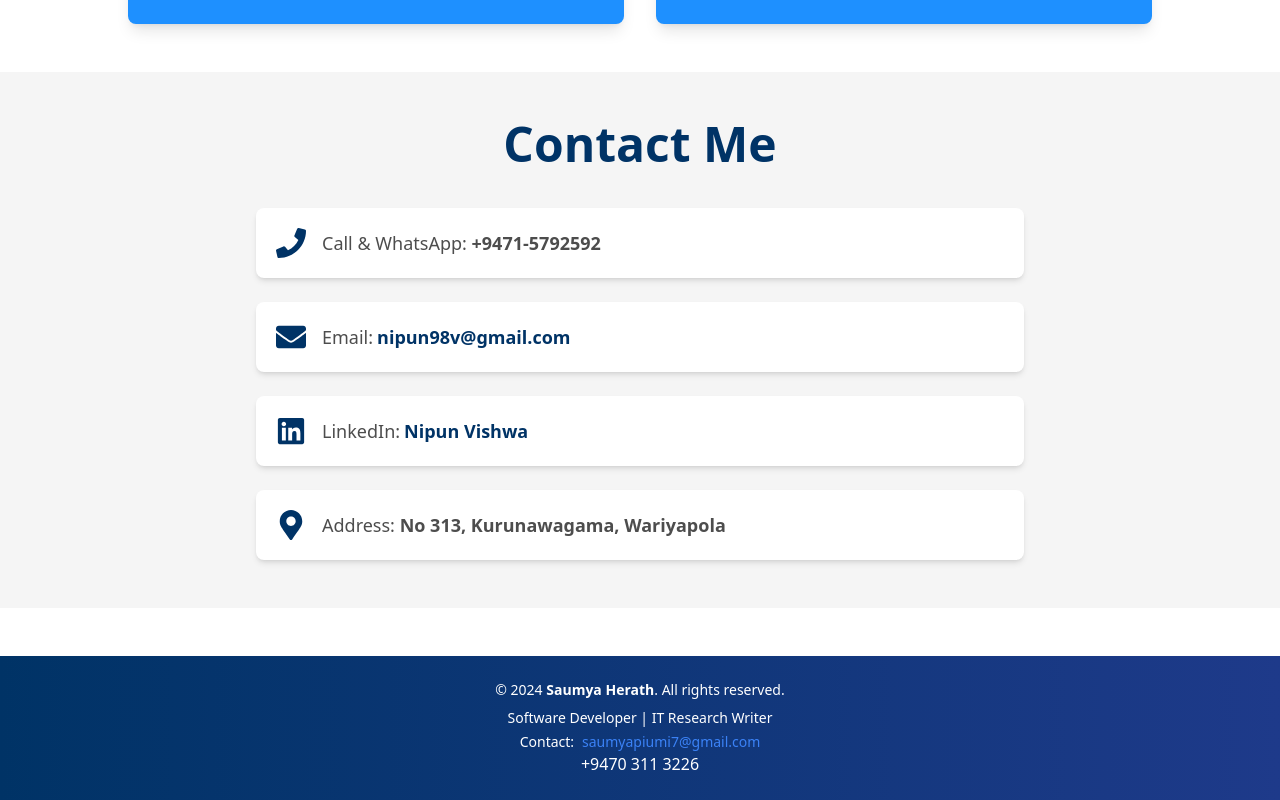
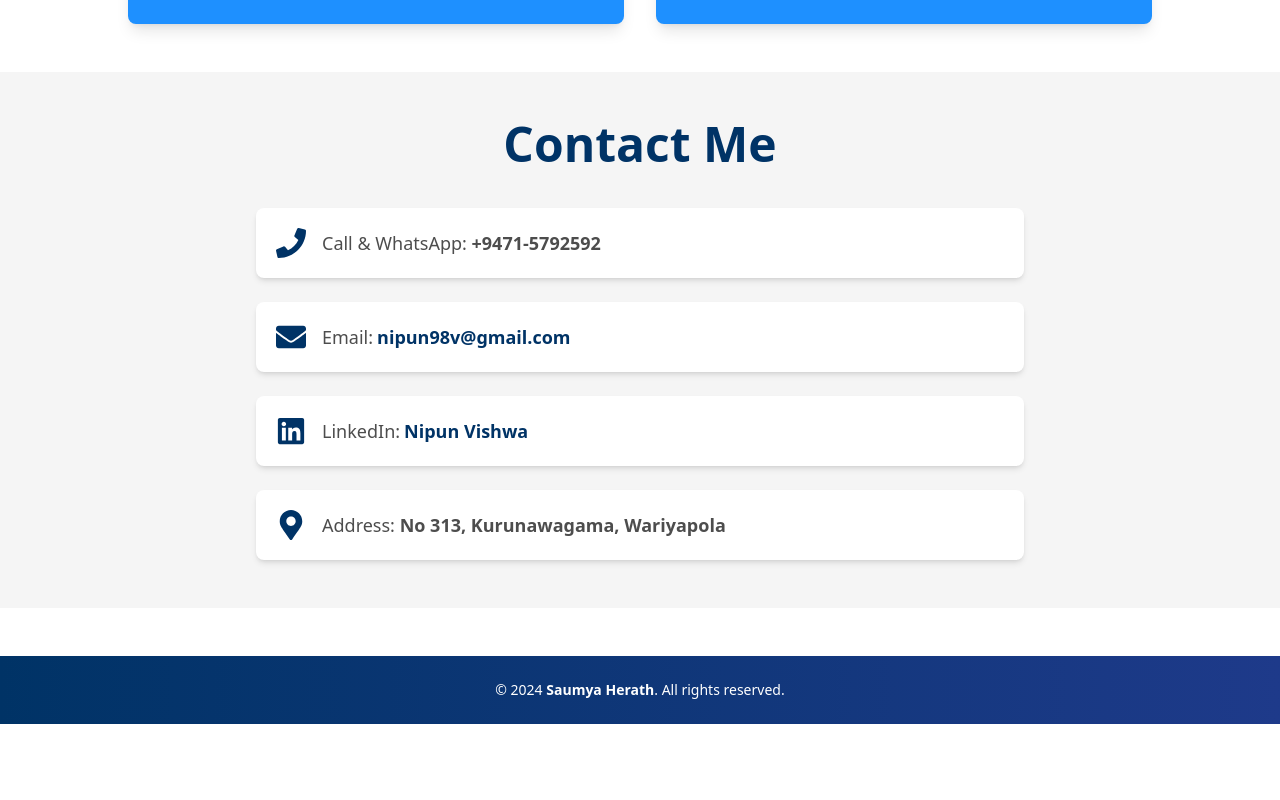
Before and after one commit to saumyapiumi7/Nipun-Vishwa, a React (Vite) app: page / in a window 1280 px wide. Shown: the part 2652-3452 px from the top of the page. After the commit the page ends 3376 px from the top, so only its background shows below. Built offline with nearby package versions, Linux system fonts and the light colour scheme.

Commit message:
add final

```diff
--- a/src/components/Footer.jsx
+++ b/src/components/Footer.jsx
@@ -3,18 +3,8 @@ const Footer = () => {
         <footer className="bg-gradient-to-r from-navyBlue to-blue-900 text-white py-6 shadow-lg">
             <div className="max-w-5xl mx-auto px-4 flex flex-col items-center">
                 <p className="text-sm text-center">
-                    © 2024 <span className="font-bold">Saumya Herath</span>. All rights reserved.
+                    © 2024 <a href="mailto:saumyapiumi7@gmail.com" className="font-bold hover:underline">Saumya Herath</a>. All rights reserved.
                 </p>
-                <p className="text-sm mt-2 text-center">
-                    Software Developer | IT Research Writer
-                </p>
-                <div className="text-sm mt-1 flex justify-center items-center">
-                    <p className="mr-2">Contact:</p>
-                    <a href="mailto:saumyapiumi7@gmail.com" className="text-blue-500">saumyapiumi7@gmail.com</a>
-                </div>
-                <div>
-                <p>+9470 311 3226</p>
-                </div>
             </div>
         </footer>
     );
--- a/src/components/Header.jsx
+++ b/src/components/Header.jsx
@@ -37,9 +37,9 @@ const Header = () => {
 
         {/* Navigation Links */}
         <ul
-          className={`flex flex-col md:flex-row space-y-2 md:space-y-0 md:space-x-6 mt-4 md:mt-0 uppercase font-semibold text-sm sm:text-base md:text-lg lg:text-xl transition-all duration-500 ease-in-out ${
+          className={`${
             isMenuOpen ? 'block' : 'hidden'
-          } md:flex`}
+          } md:flex flex-col md:flex-row space-y-2 md:space-y-0 md:space-x-6 mt-4 md:mt-0 uppercase font-semibold text-sm sm:text-base md:text-lg lg:text-xl transition-all duration-500 ease-in-out`}
         >
           <li>
             <a
```
